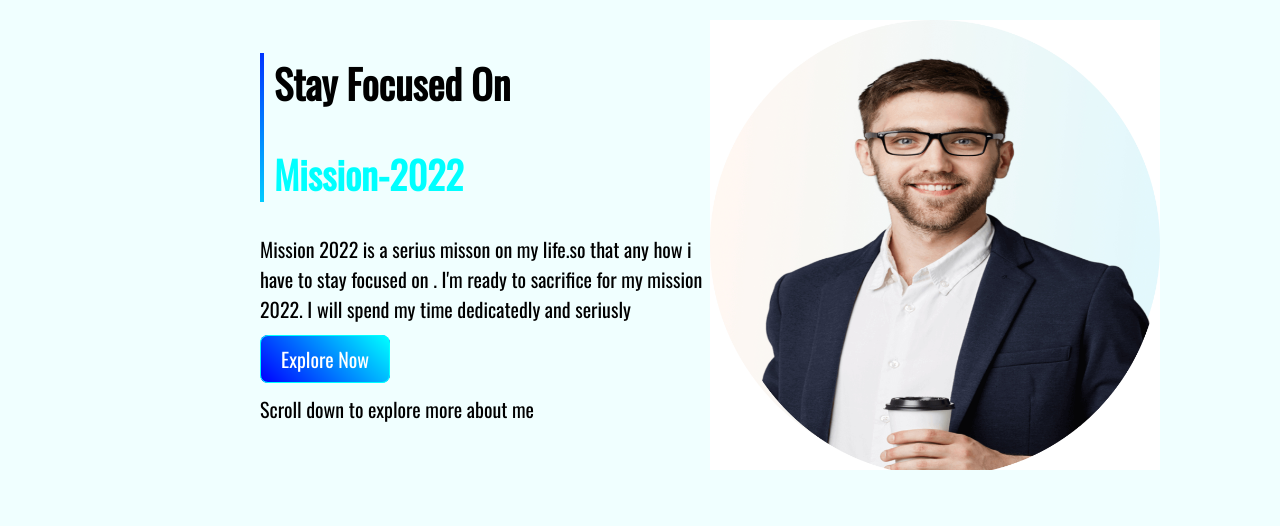
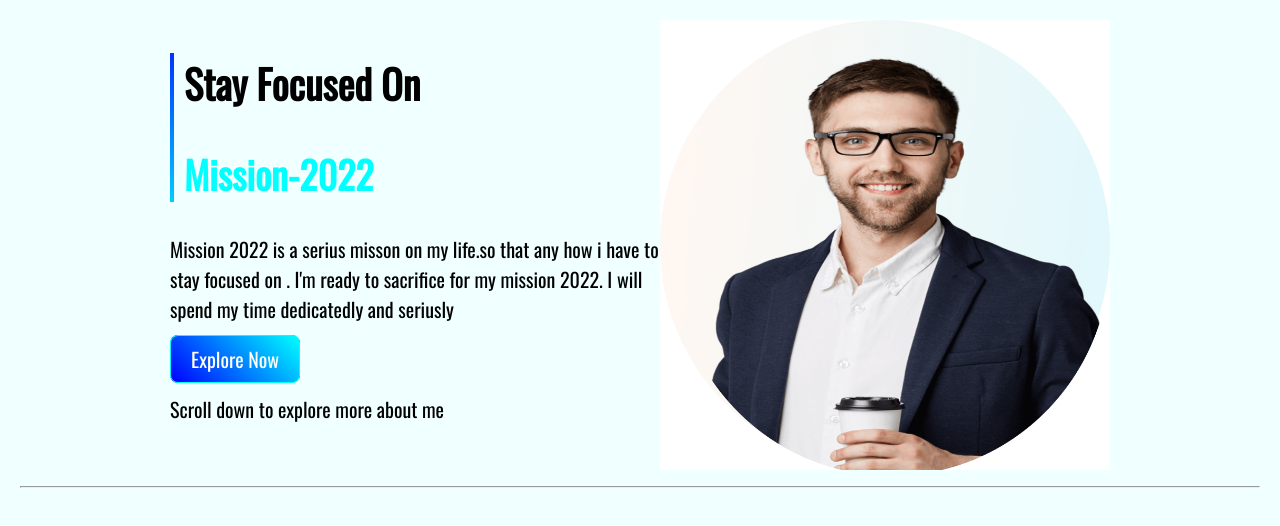
Before and after one commit to ibrahimkhalil188/mission-2022, a plain HTML site: page index.html in a window 1280 px wide. Drawn offline with nearby package versions, Linux system fonts and the light colour scheme.

Commit message:
corectin

```diff
--- a/index.html
+++ b/index.html
@@ -17,7 +17,7 @@
         <div class="head-info">
             <div class="head-info-title">
                 <h1>Stay Focused On</h1>
-                <h2>Mission-2022</h2>
+                <h2 class="aqua-color">Mission-2022</h2>
             </div>
 
             <p>Mission 2022 is a serius misson on my life.so that any how i have to stay focused on . I'm ready to
@@ -32,7 +32,7 @@
 
         </div>
     </section>
-
+    <hr>
 </body>
 
 </html>
--- a/style.css
+++ b/style.css
@@ -9,12 +9,8 @@ body{
 .head-section{
     display: flex;
     justify-content: space-around;
-    margin-left: 10px;
-    margin-right: 10px;
-    width:900px;
-    position: absolute;
-    left: 250px;
-
+    margin-left: 150px;
+    margin-right: 150px;
 }
 h1{
     font-size: 40px;
```
